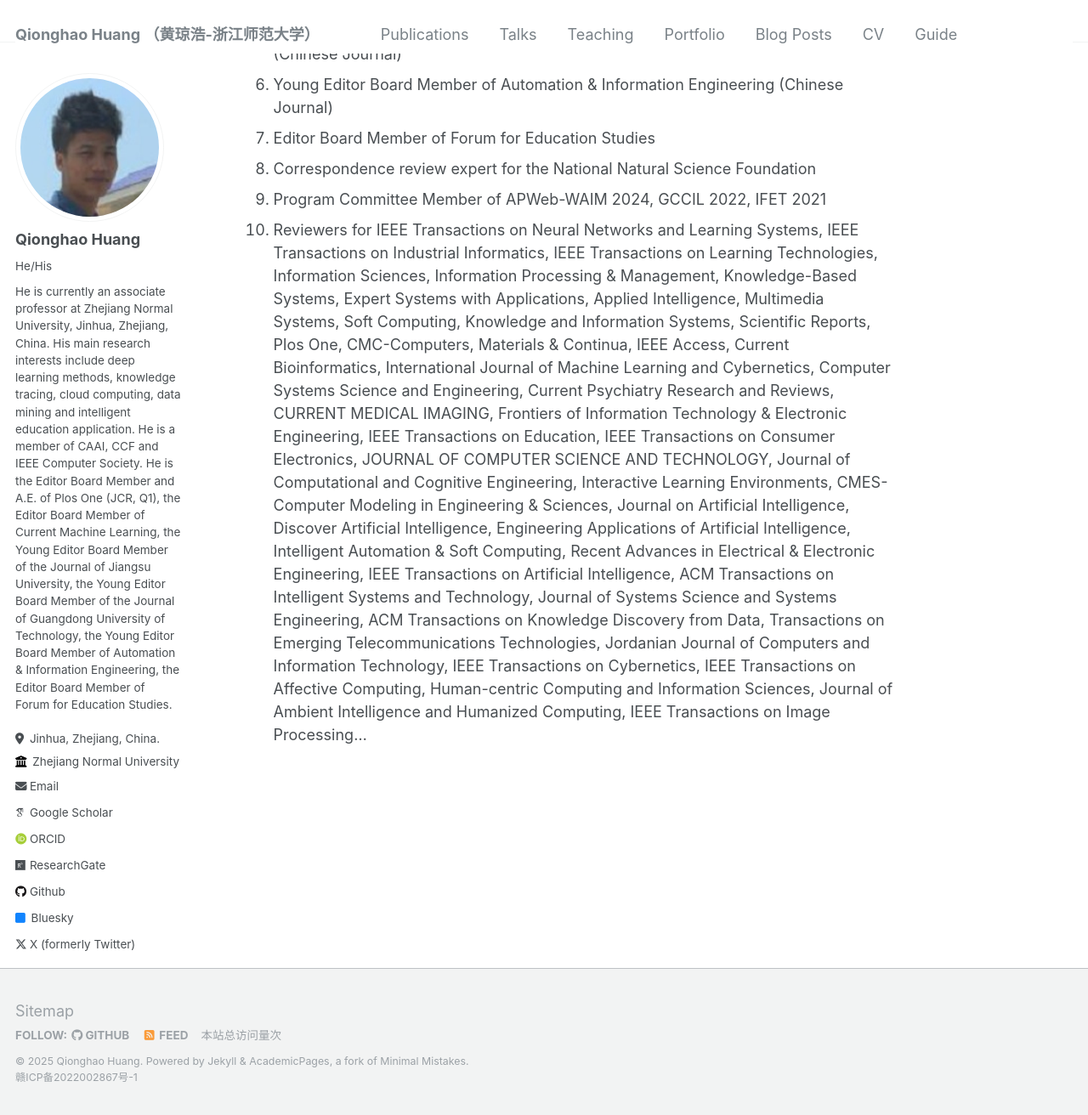
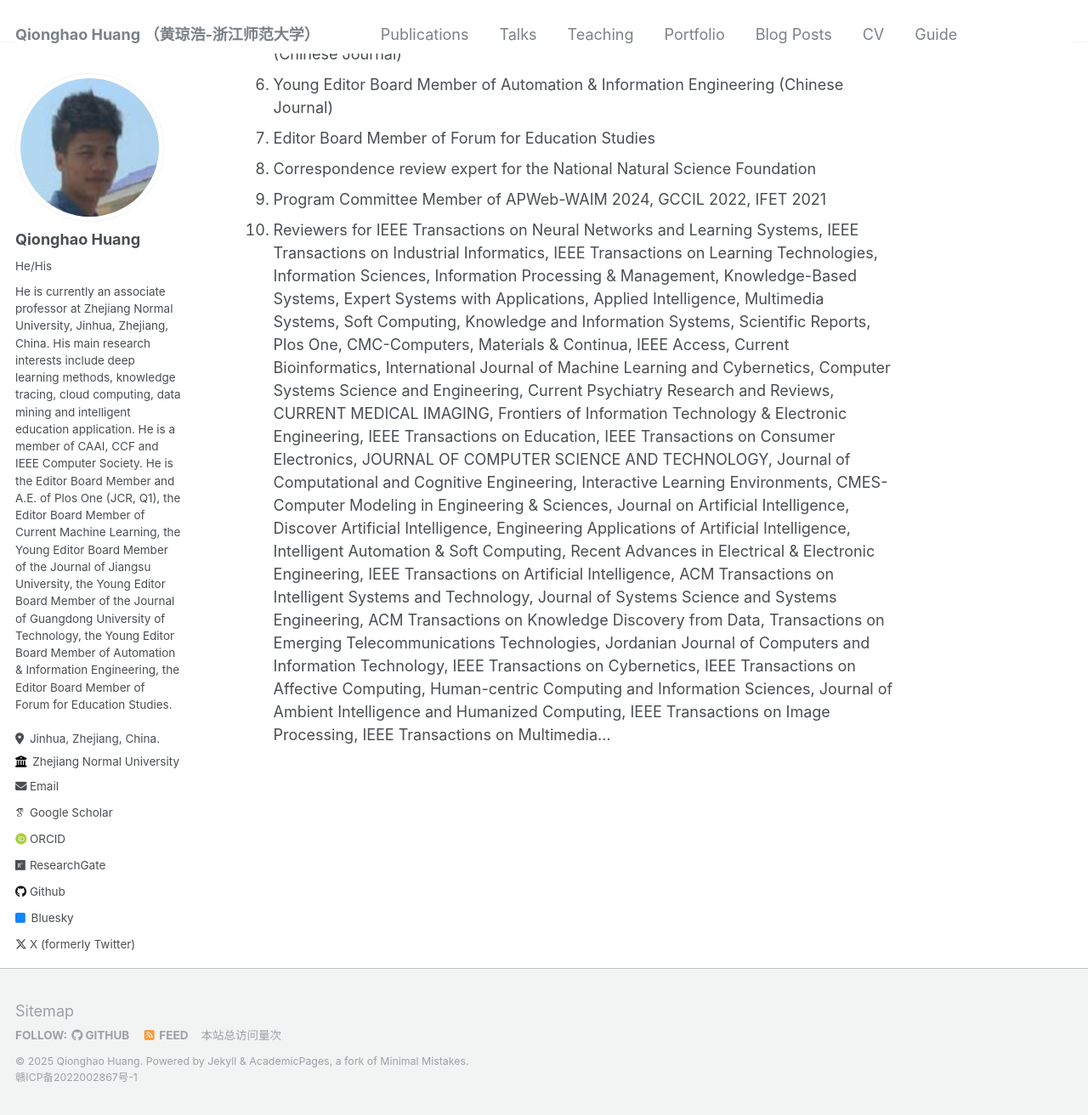
Before and after one commit to qhhuang-ai/qhhuang-ai.github.io, a Jekyll site: the page built from _pages/about.md, in a window 1280 px wide and 1400 px high, scrolled down 9927 px. Shown: the top 1312 px of the window at 85% size. Built offline with Jekyll 4.4.1, drawn with Linux system fonts in a browser that asks for light colours; some web fonts are replaced; a script that is not in the unit is left out; comment, search, counter and statistics services are not loaded.

Commit message:
update CV!

```diff
--- a/_pages/about.md
+++ b/_pages/about.md
@@ -107,4 +107,4 @@
 1. Correspondence review expert for the National Natural Science Foundation
 1. Program Committee Member of APWeb-WAIM 2024, GCCIL 2022, IFET 2021
 1. Reviewers for IEEE Transactions on Neural Networks and Learning Systems, IEEE Transactions on Industrial Informatics, IEEE Transactions on Learning Technologies, Information Sciences, Information Processing & Management, Knowledge-Based Systems, Expert Systems with Applications, Applied Intelligence, Multimedia Systems, Soft Computing, Knowledge and Information Systems, Scientific Reports, Plos One, CMC-Computers, Materials & Continua,  IEEE Access, Current Bioinformatics, International Journal of Machine Learning and Cybernetics, Computer Systems Science and Engineering, Current Psychiatry Research and Reviews, CURRENT MEDICAL IMAGING,  Frontiers of Information Technology & Electronic Engineering, IEEE Transactions on Education, IEEE Transactions on Consumer Electronics, JOURNAL OF COMPUTER SCIENCE AND TECHNOLOGY, Journal of Computational and Cognitive Engineering, Interactive Learning Environments, CMES-Computer Modeling in Engineering & Sciences, Journal on Artificial Intelligence, Discover Artificial Intelligence, Engineering Applications of Artificial Intelligence,
-Intelligent Automation & Soft Computing, Recent Advances in Electrical & Electronic Engineering, IEEE Transactions on Artificial Intelligence, ACM Transactions on Intelligent Systems and Technology, Journal of Systems Science and Systems Engineering, ACM Transactions on Knowledge  Discovery from Data, Transactions on Emerging Telecommunications Technologies, Jordanian Journal of Computers and Information Technology, IEEE Transactions on Cybernetics, IEEE Transactions on Affective Computing, Human-centric Computing and Information Sciences, Journal of Ambient Intelligence and Humanized Computing, IEEE Transactions on Image Processing...
+Intelligent Automation & Soft Computing, Recent Advances in Electrical & Electronic Engineering, IEEE Transactions on Artificial Intelligence, ACM Transactions on Intelligent Systems and Technology, Journal of Systems Science and Systems Engineering, ACM Transactions on Knowledge  Discovery from Data, Transactions on Emerging Telecommunications Technologies, Jordanian Journal of Computers and Information Technology, IEEE Transactions on Cybernetics, IEEE Transactions on Affective Computing, Human-centric Computing and Information Sciences, Journal of Ambient Intelligence and Humanized Computing, IEEE Transactions on Image Processing, IEEE Transactions on Multimedia...
```
